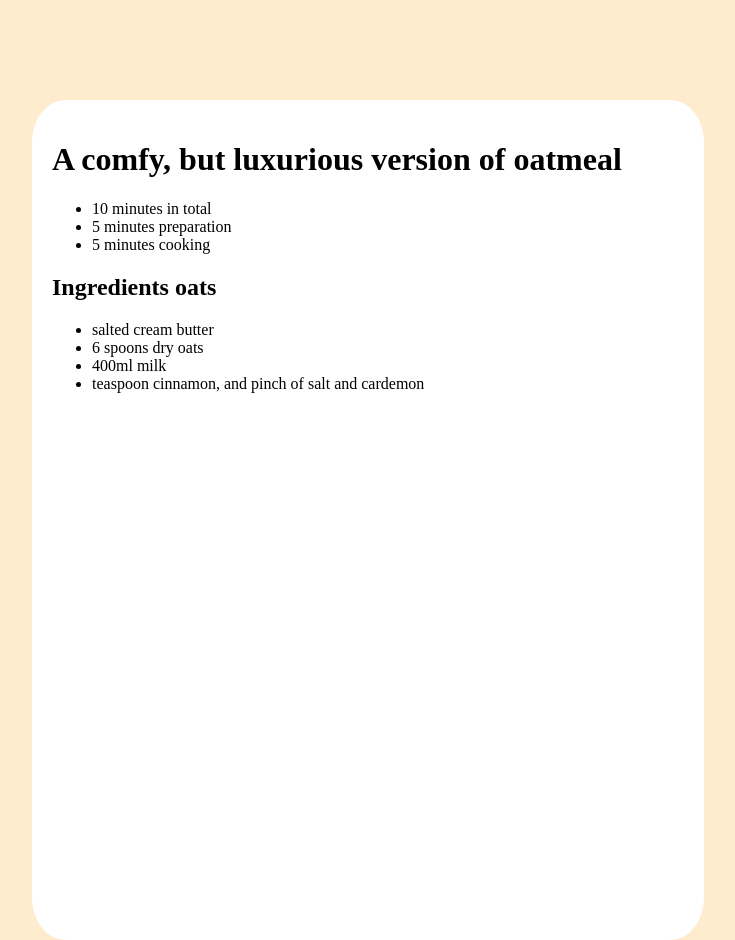
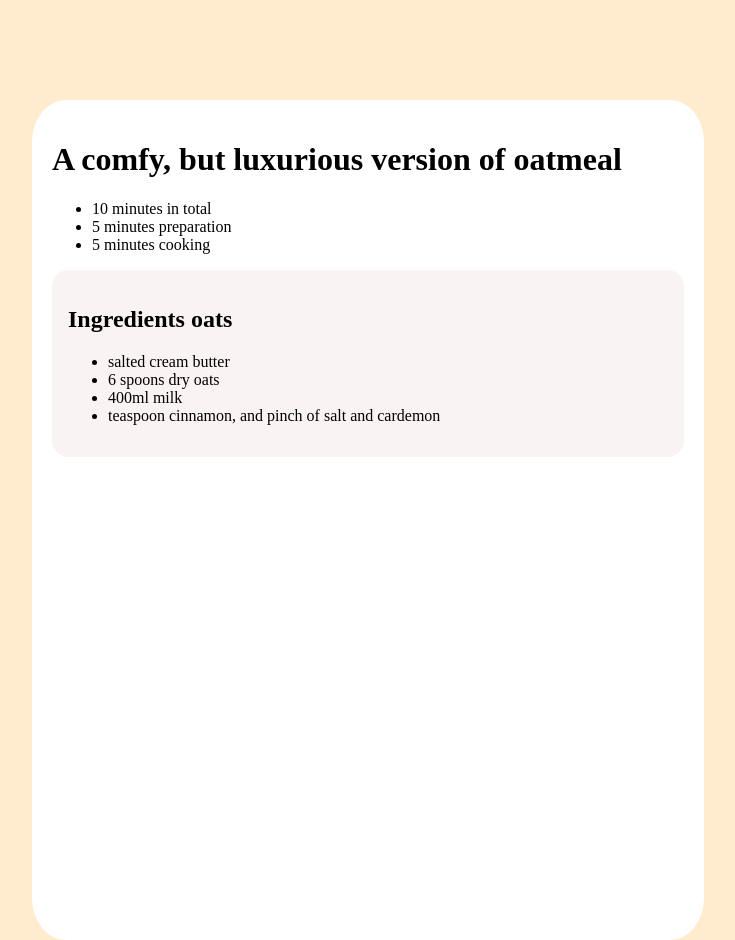
Before and after one commit to rhodevisser/recipe-page-demo, a PHP site: page / in a window 1280 px wide. Shown: the whole page, without its empty margins (272-1007 px from the left). Run offline with PHP 8.4, Linux system fonts and the light colour scheme.

Commit message:
style: background and radius
for ingredient container

```diff
--- a/index.css
+++ b/index.css
@@ -13,3 +13,9 @@ body {
     border-radius: 5%;
     padding: 1.25rem;
 }
+
+.ingredient-container {
+    background-color: #faf3f3;
+    padding: 1rem;
+    border-radius: 1rem;
+}
```
